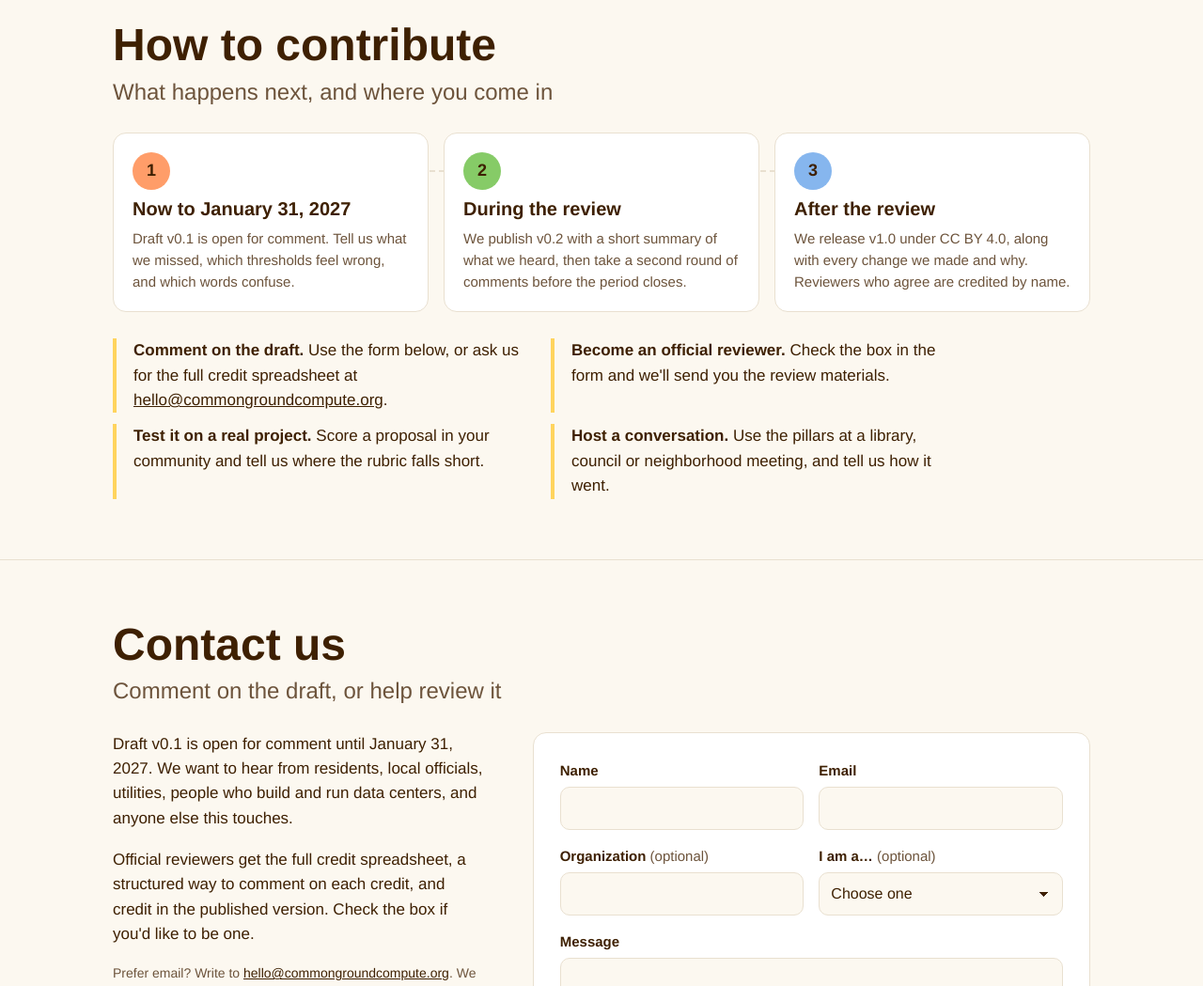
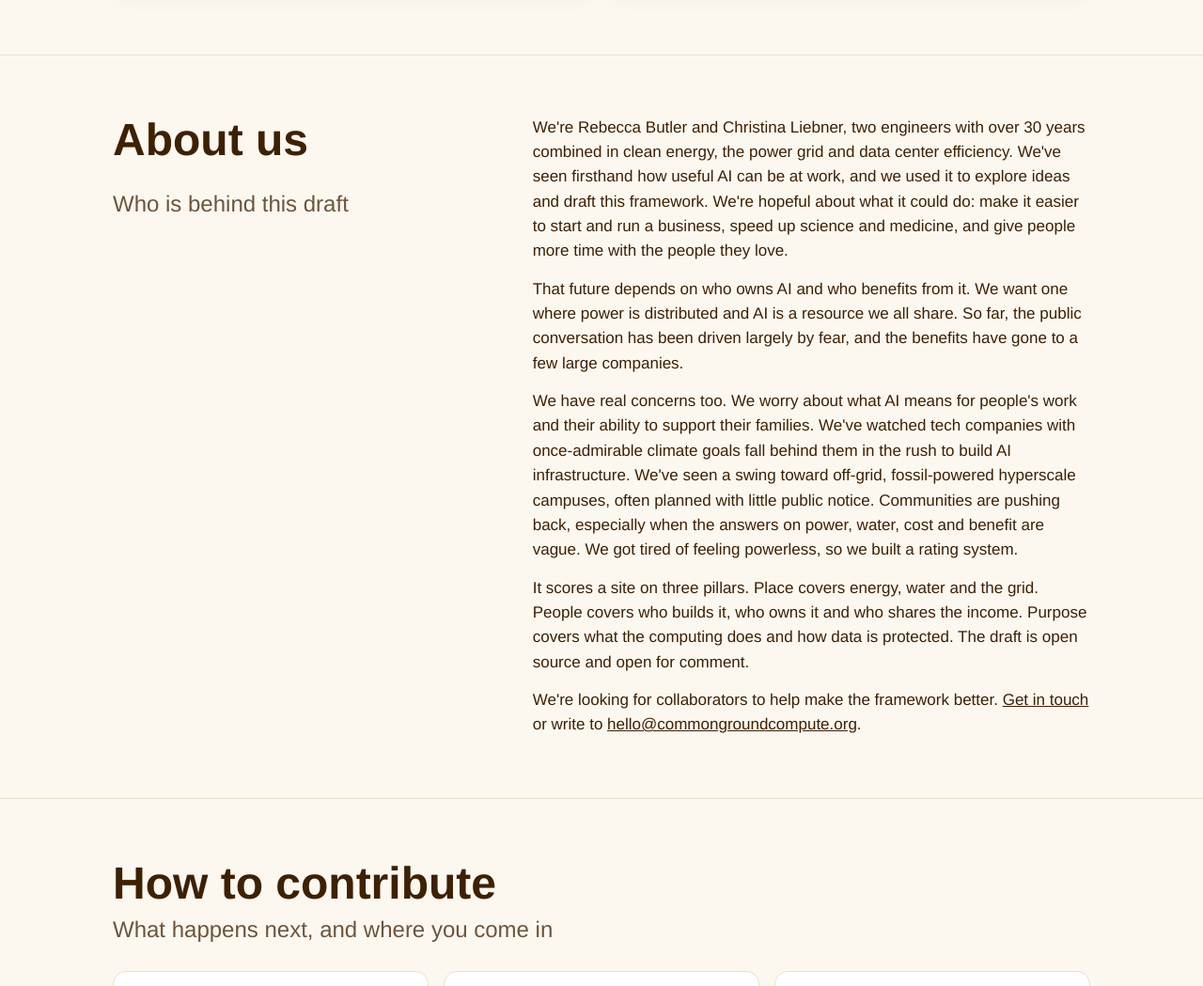
Before and after one commit to rebexcodex/commongroundcompute, a plain HTML site: page index.html in a window 1280 px wide. Shown: the part 7760-8809 px from the top of the page at 94% size. Drawn offline with Linux system fonts and the light colour scheme; a web font is replaced by a local one.

Commit message:
Add About us section and Thrive Metrics source
Co-Authored-By: Claude Opus 5.5 <noreply@anthropic.com>
Claude-Session: https://claude.ai/code/session_0155t8oRG54jtjaWBL9DVzcK

```diff
--- a/index.html
+++ b/index.html
@@ -544,6 +544,7 @@ footer { border-top: 1px solid var(--rule); padding: 32px 0 48px; font-size: 14p
           <li><a href="https://grandiose-goshawk-617.convex.cloud/api/storage/9bd42a72-066c-46b5-908f-33baf60bf4ed">Data Center Community Impact Scorecard</a><span>Unautomated. Fifty questions that sharpen a community's requirements at the permit and design stage. We add a rating based on measured data that repeats over the life of the site.</span></li>
           <li><a href="https://www.wri.org/technical-perspectives/community-benefits-agreements-data-centers">Community benefits agreements for data centers</a><span>World Resources Institute. Guidance and a database of community benefit frameworks.</span></li>
           <li><a href="https://esd.ny.gov/communityinvestmentframework">New York Community Investment Framework</a><span>A voluntary benchmark of $1 million in community investment per megawatt.</span></li>
+          <li><a href="https://blueprintcollaborative.org/thrive-metrics/">Thrive Metrics</a><span>Blueprint Collaborative. A community-defined way to measure whether investment delivers, built on three rights: to live, to stay and belong, and to thrive.</span></li>
           <li><a href="https://www.iap2.org/">IAP2 Spectrum of Public Participation</a><span>International Association for Public Participation. Our tier names follow its levels of public influence.</span></li>
         </ul>
       </div>
@@ -580,6 +581,22 @@ footer { border-top: 1px solid var(--rule); padding: 32px 0 48px; font-size: 14p
           <li><a href="https://www.farminguk.com/news/pig-slurry-powers-ai-in-new-farm-income-venture_68807.html">Pig slurry powers AI on a farm</a><span>FarmingUK. A small, local site turning waste into compute and income.</span></li>
         </ul>
       </div>
+    </div>
+  </div>
+</section>
+
+<section id="about">
+  <div class="wrap view">
+    <div class="stack">
+      <h2>About us</h2>
+      <p class="subhead">Who is behind this draft</p>
+    </div>
+    <div class="body">
+      <p>We're Rebecca Butler and Christina Liebner, two engineers with over 30 years combined in clean energy, the power grid and data center efficiency. We've seen firsthand how useful AI can be at work, and we used it to explore ideas and draft this framework. We're hopeful about what it could do: make it easier to start and run a business, speed up science and medicine, and give people more time with the people they love.</p>
+      <p>That future depends on who owns AI and who benefits from it. We want one where power is distributed and AI is a resource we all share. So far, the public conversation has been driven largely by fear, and the benefits have gone to a few large companies.</p>
+      <p>We have real concerns too. We worry about what AI means for people's work and their ability to support their families. We've watched tech companies with once-admirable climate goals fall behind them in the rush to build AI infrastructure. We've seen a swing toward off-grid, fossil-powered hyperscale campuses, often planned with little public notice. Communities are pushing back, especially when the answers on power, water, cost and benefit are vague. We got tired of feeling powerless, so we built a rating system.</p>
+      <p>It scores a site on three pillars. Place covers energy, water and the grid. People covers who builds it, who owns it and who shares the income. Purpose covers what the computing does and how data is protected. The draft is open source and open for comment.</p>
+      <p>We're looking for collaborators to help make the framework better. <a href="#contact">Get in touch</a> or write to <a href="mailto:hello@commongroundcompute.org">hello@commongroundcompute.org</a>.</p>
     </div>
   </div>
 </section>
```
